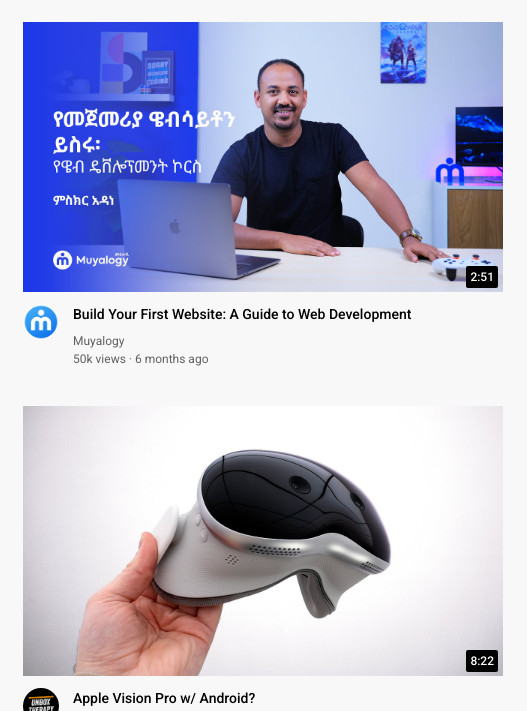
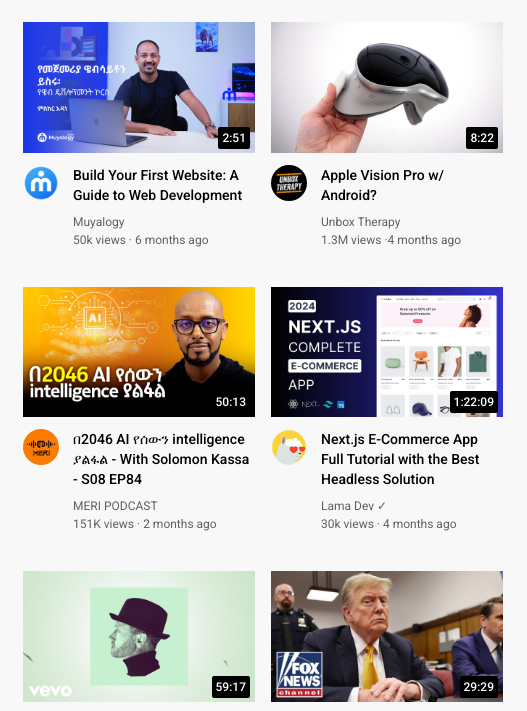
Before and after one commit to nahomjc/youtube.com, a plain HTML site: page index.html in a window 600 px wide. Shown: the part 58-769 px from the top of the page, 73-600 px from the left. Drawn offline with Linux system fonts and the light colour scheme.

Commit message:
fix: mobile view

```diff
--- a/styles/video.css
+++ b/styles/video.css
@@ -42,9 +42,15 @@
   row-gap: 40px;
 }
 
-@media (max-width: 750px) {
+@media (max-width: 599px) {
   .video-grid {
     grid-template-columns: 1fr;
+  }
+}
+
+@media (min-width: 600px) and (max-width: 750px) {
+  .video-grid {
+    grid-template-columns: 1fr 1fr;
   }
 }
 
```
